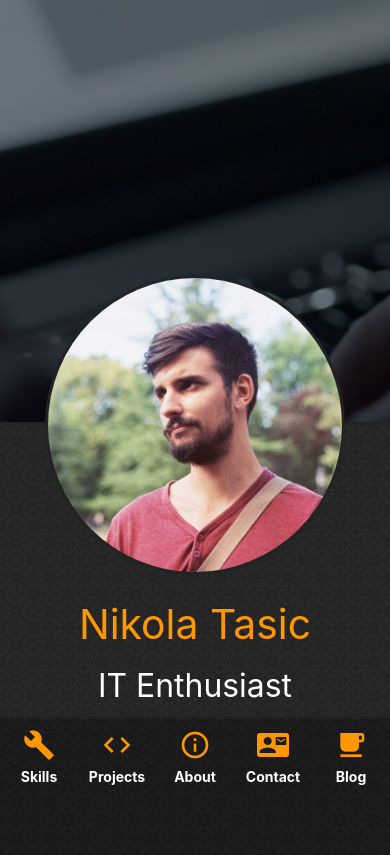
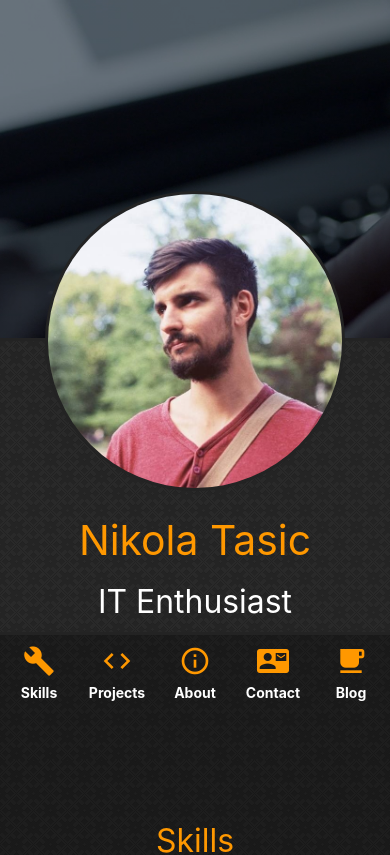
Before and after one commit to 7aske/portfolio-react, a React (Create React App) app: page / in a window 390 px wide. Shown: the top 855 px of the page. Built offline with nearby package versions, Linux system fonts and the light colour scheme; no server answers; a web font is replaced by a local one.

Commit message:
Video header

```diff
--- a/src/components/app/header/Header.css
+++ b/src/components/app/header/Header.css
@@ -6,26 +6,27 @@ header {
   background-repeat: no-repeat;
   overflow: hidden;
 }
-header video {
+header .video-wrapper {
+  position: relative;
+  height: 50vh;
+}
+header .video-wrapper video {
   position: absolute;
-  height: 100vh;
+  width: 100vw;
   top: 0;
-  right: 0;
+  left: 0;
 }
-header .video-overlay {
+header .video-wrapper .video-overlay {
   position: absolute;
   width: 100vw;
   height: 100vh;
-  top: 0;
-  right: 0;
   background-color: rgba(0, 0, 0, 0.5);
 }
 header .name-container {
+  position: relative;
   background: linear-gradient(rgba(0, 0, 0, 0.3), rgba(0, 0, 0, 0.3)), url("../../../assets/images/namebg.png");
-  height: 100vh;
-  position: relative;
+  height: 50vh;
   width: 100vw;
-  top: 50vh;
   border-top: 3px solid #232323;
 }
 header .name-container .name-image {
@@ -57,8 +58,8 @@ header .skills-container .container {
 }
 
 @media screen and (max-width: 540px) {
-  header .name-container {
-    margin-bottom: 6em;
+  header .video-wrapper {
+    height: 40vh;
   }
   header .skills-container {
     padding-top: 0;
@@ -67,3 +68,9 @@ header .skills-container .container {
     font-size: 14px;
   }
 }
+@media screen and (max-aspect-ratio: 1/1) {
+  header .video-wrapper video {
+    top: 0;
+    width: 150vw;
+  }
+}
--- a/src/components/app/header/Header.scss
+++ b/src/components/app/header/Header.scss
@@ -12,30 +12,36 @@ header {
 		repeat: no-repeat;
 	}
 	overflow: hidden;
+
+	.video-wrapper {
+		position: relative;
+		height: 50vh;
 		video {
 			position: absolute;
-		//width: 100vw;
-		height: 100vh;
+			//height: 50vh;
+			width: 100vw;
 			top: 0;
-		right: 0;
+			left: 0;
 		}
+
 		.video-overlay {
+			//display: none;
 			position: absolute;
 			width: 100vw;
 			height: 100vh;
-		top: 0;
-		right: 0;
-		background-color: rgba(0,0,0,0.5);
+			background-color: rgba(0, 0, 0, 0.5);
 		}
+	}
+
 	.name-container {
+		position: relative;
 		background: linear-gradient(rgba(0, 0, 0, 0.3),
 				rgba(0, 0, 0, 0.3)), url("../../../assets/images/namebg.png");
 
-		height: 100vh;
-		position: relative;
+		height: 50vh;
 		width: 100vw;
-		top: 50vh;
 		border-top: 3px solid $border-color;
+
 		.name-image {
 			position: relative;
 			width: $profile-img-size;
@@ -71,17 +77,36 @@ header {
 		}
 	}
 }
+
 @media screen and (max-width: 540px) {
 	header {
-		.name-container{
-			//height: 50em;
-			margin-bottom: 6em;
+		.video-wrapper{
+			height: 40vh;
 		}
-		.skills-container{
+		.name-container {
+			//margin-bottom: 6em;
+		}
+
+		.skills-container {
 			padding-top: 0;
+
 			a {
 				font-size: 14px;
 			}
 		}
 	}
 }
+
+@media screen and (max-aspect-ratio: 1/1) {
+	header {
+		//background-size: 100%;
+		.video-wrapper{
+			video {
+				//position: relative;
+				top: 0;
+				//height: 50vh !important;
+				width: 150vw;
+			}
+		}
+	}
+}
--- a/src/components/app/header/Header.tsx
+++ b/src/components/app/header/Header.tsx
@@ -53,10 +53,12 @@ export class Header extends React.Component {
 	render() {
 		return (
 			<header id="top">
-				<video autoPlay muted loop className="hide-on-small-only">
-					<source src={profileVideo} type="video/mp4" />
-				</video>
-				<div className="video-overlay hide-on-small-only" />
+				<div className="video-wrapper">
+					<video autoPlay muted loop className="hide-on-small-and-down">
+						<source src={profileVideo} type="video/mp4"/>
+					</video>
+					<div className="video-overlay hide-on-small-and-down"/>
+				</div>
 				<div className="name-container grey darken-4">
 					<div className="name-image animated slideInDown">
 						<img src={profile} alt="profile"/>
```
Lines whose indentation alone changed are shown as unchanged.
